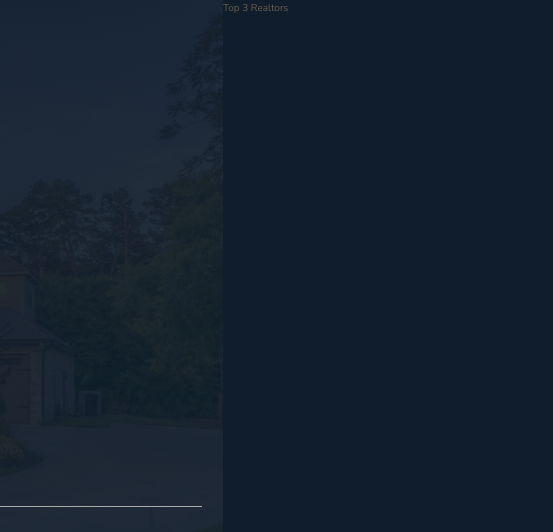
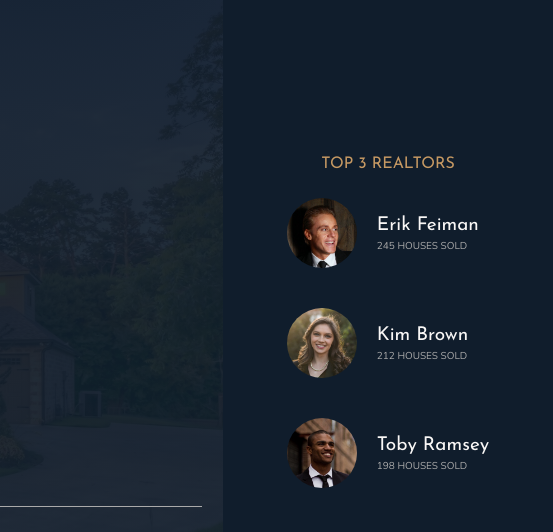
Before and after one commit to jeffreyquan/nexter, a website: page index.html in a window 1280 px wide. Shown: the top 532 px of the page, 727-1280 px from the left. Drawn offline with nearby package versions, Linux system fonts and the light colour scheme.

Commit message:
🎨 styled realtors section

```diff
--- a/index.html
+++ b/index.html
@@ -36,7 +36,28 @@
     </header>
 
     <div class="realtors">
-      Top 3 Realtors
+      <h3 class="heading-3">
+        Top 3 Realtors
+      </h3>
+      <div class="realtors__list">
+        <img src="img/realtor-1.jpeg" alt="Realtor 1" class="realtors__img" />
+        <div class="realtors__details">
+          <h4 class="heading-4 heading-4--light">Erik Feiman</h4>
+          <p class="realtors__sold">245 houses sold</p>
+        </div>
+
+        <img src="img/realtor-2.jpeg" alt="Realtor 2" class="realtors__img" />
+        <div class="realtors__details">
+          <h4 class="heading-4 heading-4--light">Kim Brown</h4>
+          <p class="realtors__sold">212 houses sold</p>
+        </div>
+
+        <img src="img/realtor-3.jpeg" alt="Realtor 3" class="realtors__img" />
+        <div class="realtors__details">
+          <h4 class="heading-4 heading-4--light">Toby Ramsey</h4>
+          <p class="realtors__sold">198 houses sold</p>
+        </div>
+      </div>
     </div>
 
     <section class="features">
--- a/sass/_realtors.scss
+++ b/sass/_realtors.scss
@@ -1,4 +1,30 @@
 .realtors {
   background-color: $color-secondary;
   grid-column: col-start 7 / full-end;
+  padding: 3rem;
+  display: grid;
+  justify-content: center;
+  align-content: center;
+  justify-items: center;
+  grid-row-gap: 2rem;
+
+  &__list {
+    display: grid;
+    grid-template-columns: min-content max-content;
+    grid-column-gap: 2rem;
+    grid-row-gap: 5vh;
+    align-items: center;
+  }
+
+  &__img {
+    width: 7rem;
+    border-radius: 50%;
+    display: block;
+  }
+
+  &__sold {
+    text-transform: uppercase;
+    color: $color-grey-light-2;
+    margin-top: -3px;
+  }
 }
```
Also changed, not shown: css/main.css.
